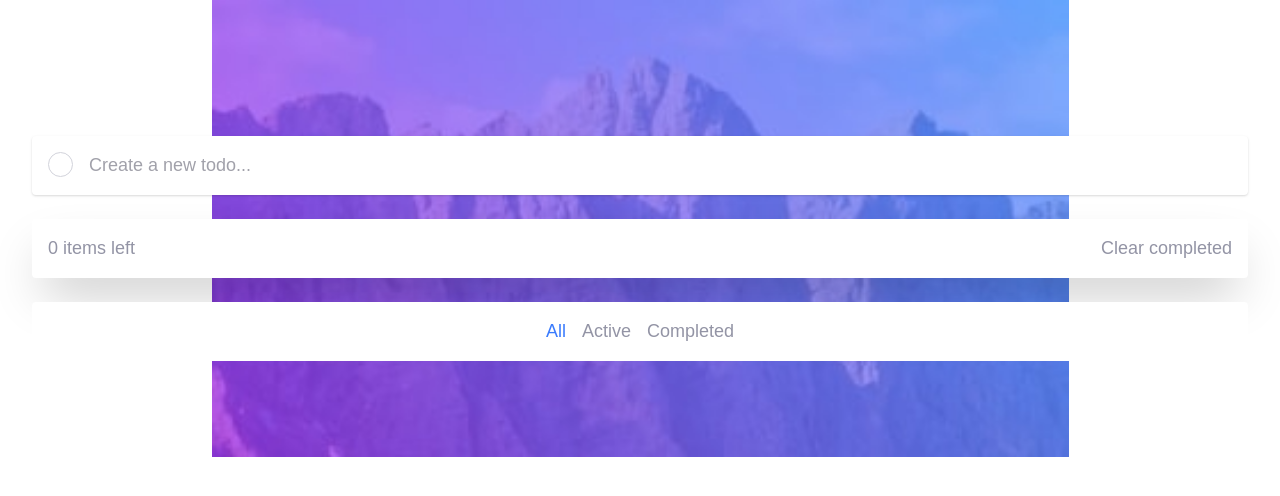
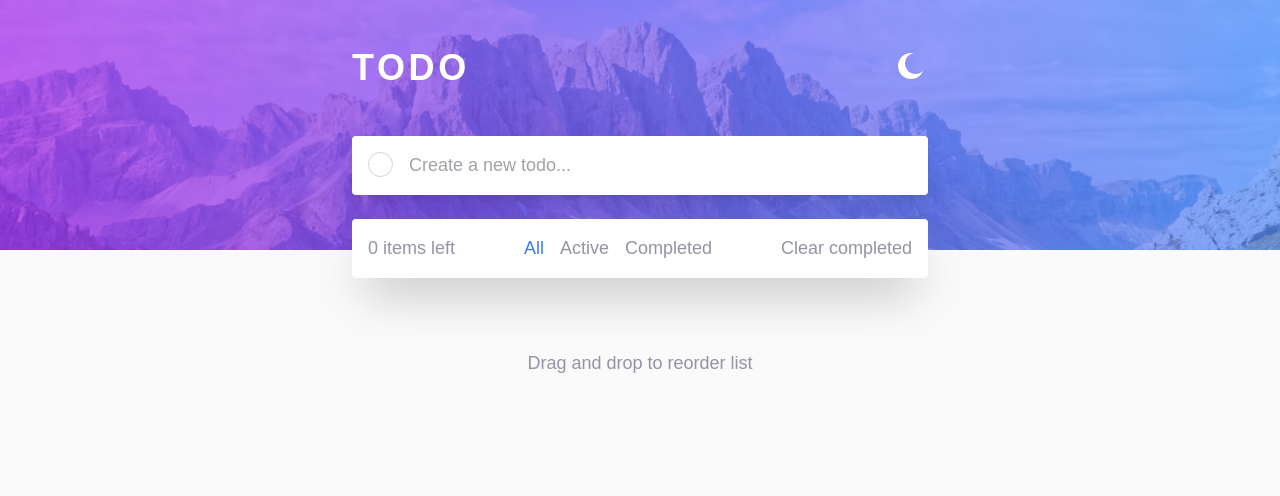
Before and after one commit to ittybe/todo-webapp, a React (Create React App) app: page / in a window 1280 px wide. Shown: the top 496 px of the page. Built offline with nearby package versions, Linux system fonts and the light colour scheme.

Commit message:
desktop version

```diff
--- a/src/AddTaskInput.js
+++ b/src/AddTaskInput.js
@@ -17,7 +17,7 @@ export default class AddTaskInput extends React.Component {
     render(){
         return (
             <div>
-                <form onSubmit={this.onTrigger} autoComplete="off" className="add-task-form bg-white dark:bg-d-very-dark-desaturated-blue shadow">
+                <form onSubmit={this.onTrigger} autoComplete="off" className="add-task-form bg-white dark:bg-d-very-dark-desaturated-blue shadow-lg">
                     <div className="border-l-light-grayish-blue dark:border-d-very-dark-grayish-blue"></div>
                     <input type = "text" name="task" placeholder="Create a new todo..."
                             className="add-task-input dark:bg-d-very-dark-desaturated-blue"/>
--- a/src/App.js
+++ b/src/App.js
@@ -145,7 +145,7 @@ class App extends React.Component {
             document.body.style.backgroundColor = "var(--d-very-dark-blue)"
         }
         else {
-            document.body.style.backgroundColor = "white"
+            document.body.style.backgroundColor = "var(--l-light-gray)"
         }
 
     }
@@ -185,8 +185,8 @@ class App extends React.Component {
     render() {
         return (
             <div className={(this.state.isLightTheme? "" : " dark")}>
-                <div className={`bg-img-light-mb dark:bg-img-dark-mb bg-top bg-no-repeat bg-contain overflow-auto`}>
-                    <div className={`mx-8 my-12 flex flex-col flex-grow justify-center`}>
+                <div className={`main-bg bg-img-light-mb sm:bg-img-light-desk dark:bg-img-dark-mb sm:dark:bg-img-dark-desk bg-top bg-no-repeat bg-contain overflow-auto`}>
+                    <div className={`mx-8 my-12 sm:m-auto sm:my-12 flex flex-col flex-grow justify-center max-w-xl`}>
                         <div className="header flex justify-between items-center">
                             <div className="text-4xl font-bold text-white tracking-widest text-center">TODO</div>
                             <button className="bg-moon-sign dark:bg-sun-sign bg-no-repeat bg-auto" onClick={()=>this.changeTheme()}></button>
@@ -194,6 +194,7 @@ class App extends React.Component {
                         <div className="flex-grow flex flex-col my-12 dark:text-d-light-grayish-blue">
                             <AddTaskInput parentAddTask={this.addTask}/>
                             <TaskBoard handleOnDragEnd={this.handleOnDragEnd} quantityOnlyActive={this.getQuantityOnlyActive()} tasks={this.tasksToRender()} tasksToShow={this.state.tasksToShow} setTasksToShow={this.setTasksToShow} clearAllCompleted={this.clearAllCompleted} remove={this.removeTask} mark={this.switchMarkTask} />
+                            <div className="flex justify-center my-12 items-center text-l-dark-grayish-blue dark:text-d-very-dark-grayish-blue">Drag and drop to reorder list</div>
                         </div>
                     </div>
                 </div>
--- a/src/ChangeTasksToShow.js
+++ b/src/ChangeTasksToShow.js
@@ -19,7 +19,7 @@ export default class ChangeTasksToShow extends React.Component {
 
     render() {
         return (
-            <div className="change-tasks flex flex-row justify-center rounded bg-white dark:bg-d-very-dark-desaturated-blue p-2 shadow-2xl sm:shadow-none ">
+            <div className="change-tasks flex flex-row justify-center rounded bg-white dark:bg-d-very-dark-desaturated-blue shadow-2xl sm:shadow-none p-2 sm:p-0 ">
                 <button onClick={()=> this.setAll()} className={`m-2 hover:text-l-very-dark-grayish-blue dark:hover:text-d-light-grayish-blue-hover` + this.textColor("all")}>All</button>
                 <button onClick={()=> this.setActive()} className={`m-2 hover:text-l-very-dark-grayish-blue dark:hover:text-d-light-grayish-blue-hover` + this.textColor("active")}>Active</button>
                 <button onClick={()=> this.setCompleted()} className={`m-2 hover:text-l-very-dark-grayish-blue dark:hover:text-d-light-grayish-blue-hover` + this.textColor("completed")}>Completed</button>
--- a/src/TaskBoard.js
+++ b/src/TaskBoard.js
@@ -36,13 +36,15 @@ export default class TaskBoard extends React.Component {
 
                         </Droppable>
                     </DragDropContext>
-                    <div className="flex flex-row p-4 text-l-dark-grayish-blue dark:text-d-very-dark-grayish-blue">
+                    <div className="flex flex-row p-4 sm:py-2 justify-between items-center text-l-dark-grayish-blue dark:text-d-very-dark-grayish-blue">
                         <div>{this.props.quantityOnlyActive} items left</div>
-                        <div className="flex-grow m-2"></div>
+                        <div className="hidden sm:block"><ChangeTasksToShow tasksToShow={this.props.tasksToShow} setTasksToShow={this.props.setTasksToShow} /></div>
                         <button onClick={this.props.clearAllCompleted} className="hover:text-l-very-dark-grayish-blue dark:hover:text-d-light-grayish-blue-hover">Clear completed</button>
                     </div>
                 </div>
-                <ChangeTasksToShow tasksToShow={this.props.tasksToShow} setTasksToShow={this.props.setTasksToShow} />
+                <div className="sm:hidden">
+                    <ChangeTasksToShow tasksToShow={this.props.tasksToShow} setTasksToShow={this.props.setTasksToShow} />
+                </div>
             </div>
 
         )
--- a/src/index.css
+++ b/src/index.css
@@ -8,9 +8,14 @@ body {
     font-size: var(--font-size);
     font-family: var(--font-family);
     font-weight: var(--weight-thin);
+    background-color: var(--l-light-gray);
 }
 
- .page-wrapper {
+
+.main-bg {
+    background-size: 100% 250px;
+}
+.page-wrapper {
     /* background-size: 430px; */
     /* preventing child top margin from shifting parent object  */
     /* overflow: auto;   */
```
